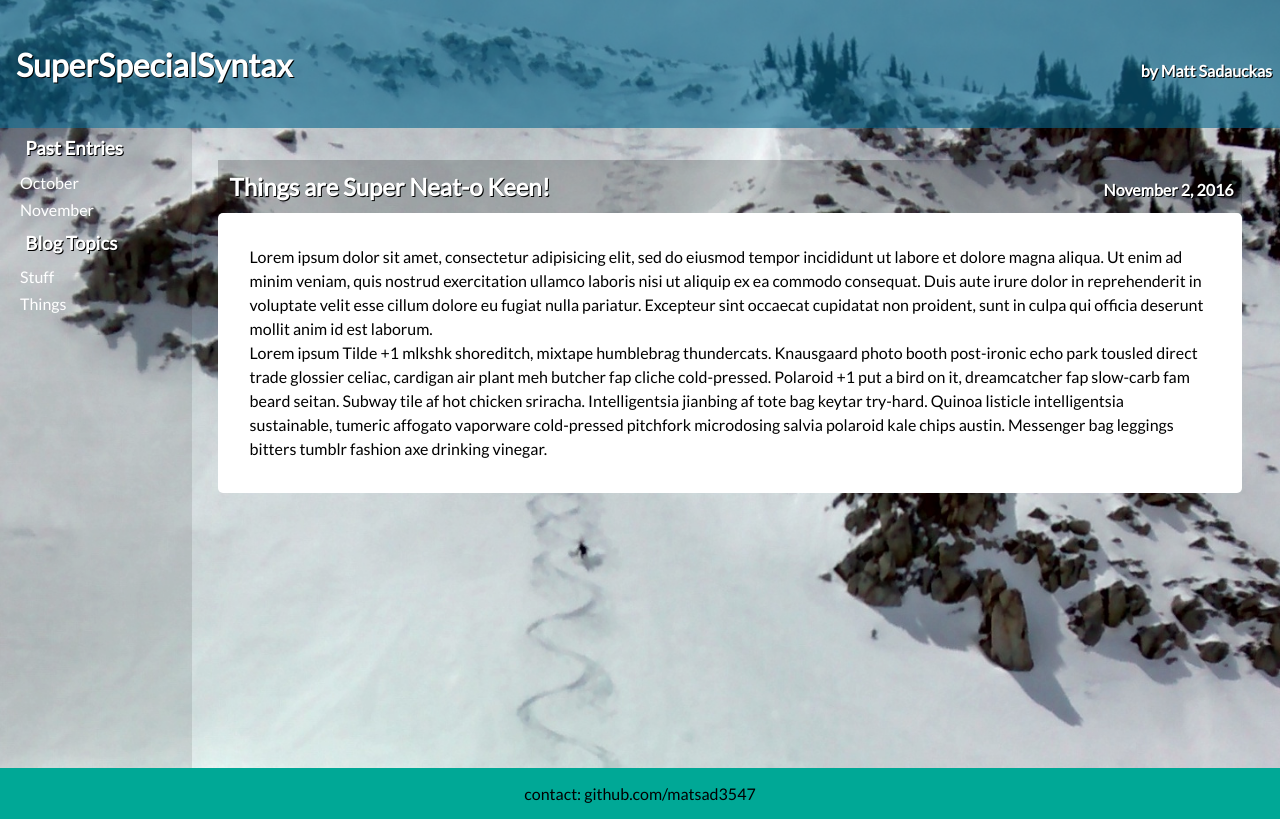
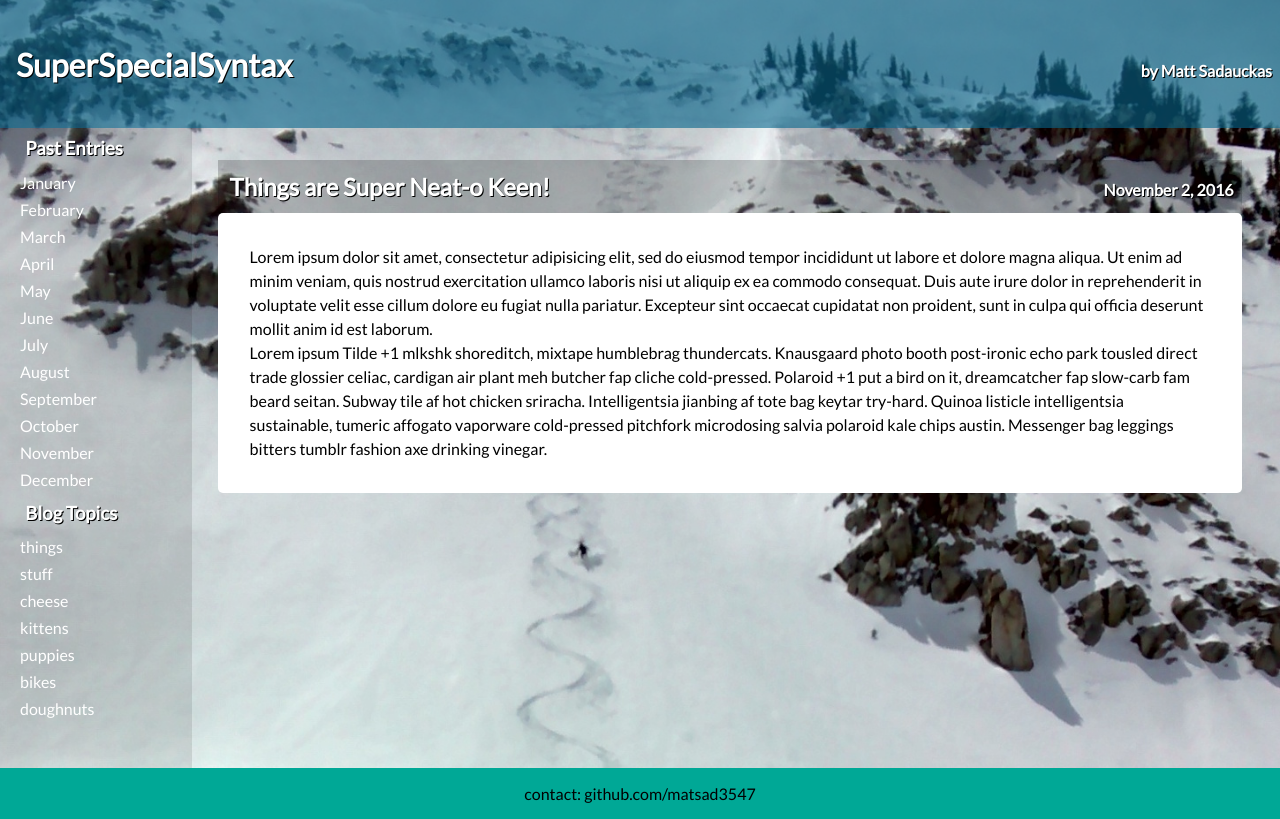
Before and after one commit to matsad3547/super-special-syntax, a React app: page / in a window 1280 px wide. Built offline with nearby package versions, Linux system fonts and the light colour scheme.

Commit message:
feat(core) Add functions top parse and display json data

```diff
--- a/src/app/components/App.js
+++ b/src/app/components/App.js
@@ -13,19 +13,21 @@ import blogData from './blogData.json'
 console.log(blogData[0].date);
 
 export default class App extends React.Component {
+
   constructor(props) {
     super(props);
     this.state = {
       data: blogData
     }
   }
+
   render () {
     return (
       <div>
         <div className='container'>
           <Header />
           <Main data={this.state.data}/>
-          <Sidebar />
+          <Sidebar data={this.state.data}/>
         </div>
         <Footer />
       </div>
--- a/src/app/components/Sidebar.js
+++ b/src/app/components/Sidebar.js
@@ -1,11 +1,6 @@
 'use strict';
 
 import React from 'react';
-
-let months = ['October', 'November'];
-let topics = ['Stuff', 'Things'];
-
-const monthList = (month) => console.log(month);
 
 const linkListItem = (arr, monthList) => (arr.map( (item) =>
   <li key={item} onClick={monthList}>
@@ -13,8 +8,41 @@ const linkListItem = (arr, monthList) => (arr.map( (item) =>
   </li>
 ));
 
+function getObjArrProps (arrOfObj, keyVal) {
+  let propArr = [];
+  arrOfObj.map( function(obj){
+    for(let key in obj){
+      if (key === keyVal) {
+        obj[key].map( (item) => propArr.push(item));
+      }
+    }
+  })
+  return propArr;
+};
+
+function rmvDups(arr) {
+  let newArr = [];
+  arr.map( function(item){
+    if (newArr.indexOf(item) === -1) {
+      newArr.push(item);
+    }
+  } )
+  return newArr;
+};
+
 export default class Sidebar extends React.Component {
+
   render () {
+    let dataObj = this.props.data;
+
+    let keywords = getObjArrProps(dataObj, 'tags')
+
+    keywords = rmvDups(keywords);
+
+    let months = ['January', 'February', 'March', 'April', 'May', 'June', 'July', 'August', 'September', 'October', 'November', 'December'];
+
+    const monthList = (month) => console.log('some month');
+
     return(
     <div className="sidebar div">
       <div>
@@ -23,7 +51,7 @@ export default class Sidebar extends React.Component {
       </div>
       <div>
         <h3>Blog Topics</h3>
-        {linkListItem(topics)}
+        {linkListItem(keywords)}
       </div>
     </div>
     );
--- a/src/app/components/app.sass
+++ b/src/app/components/app.sass
@@ -94,7 +94,7 @@ h1
 li
   list-style: none
   padding: .25em
-  width: auto
+  width: 75%
 
 li:hover
   background-color: #02C39A
--- a/src/app/components/blogData.json
+++ b/src/app/components/blogData.json
@@ -1,31 +1,25 @@
 [
   {
-    "date": "11012016",
+    "date": "November",
     "title": "Things are Super Neat-o Keen!",
   "content": [
     "Lorem ipsum dolor sit amet, consectetur adipisicing elit, sed do eiusmod tempor incididunt ut labore et dolore magna aliqua. Ut enim ad minim veniam, quis nostrud exercitation ullamco laboris nisi ut aliquip ex ea commodo consequat. Duis aute irure dolor in reprehenderit in voluptate velit esse cillum dolore eu fugiat nulla pariatur. Excepteur sint occaecat cupidatat non proident, sunt in culpa qui officia deserunt mollit anim id est laborum.",
     "Lorem ipsum Tilde +1 mlkshk shoreditch, mixtape humblebrag thundercats. Knausgaard photo booth post-ironic echo park tousled direct trade glossier celiac, cardigan air plant meh butcher fap cliche cold-pressed. Polaroid +1 put a bird on it, dreamcatcher fap slow-carb fam beard seitan. Subway tile af hot chicken sriracha. Intelligentsia jianbing af tote bag keytar try-hard. Quinoa listicle intelligentsia sustainable, tumeric affogato vaporware cold-pressed pitchfork microdosing salvia polaroid kale chips austin. Messenger bag leggings bitters tumblr fashion axe drinking vinegar."],
-"keywords": {
-  "1": "things",
-  "2": "stuff",
-  "3": "cheese"}
+"tags": ["things", "stuff", "cheese"]
+
 },
 {
-  "date": "10152016",
+  "date": "October",
   "title": "Kittens!",
-"content": "Lorem ipsum dolor sit amet, consectetur adipisicing elit, sed do eiusmod tempor incididunt ut labore et dolore magna aliqua. Ut enim ad minim veniam, quis nostrud exercitation ullamco laboris nisi ut aliquip ex ea commodo consequat. Duis aute irure dolor in reprehenderit in voluptate velit esse cillum dolore eu fugiat nulla pariatur. Excepteur sint occaecat cupidatat non proident, sunt in culpa qui officia deserunt mollit anim id est laborum.",
-"keywords": {
-"1": "kittens",
-"2": "puppies",
-"3": "cheese"}
+"content": ["Lorem ipsum Tilde +1 mlkshk shoreditch, mixtape humblebrag thundercats. Knausgaard photo booth post-ironic echo park tousled direct trade glossier celiac, cardigan air plant meh butcher fap cliche cold-pressed. Polaroid +1 put a bird on it, dreamcatcher fap slow-carb fam beard seitan.", "Subway tile af hot chicken sriracha. Intelligentsia jianbing af tote bag keytar try-hard. Quinoa listicle intelligentsia sustainable, tumeric affogato vaporware cold-pressed pitchfork microdosing salvia polaroid kale chips austin. Messenger bag leggings bitters tumblr fashion axe drinking vinegar.",
+"Lorem ipsum dolor sit amet, consectetur adipisicing elit, sed do eiusmod tempor incididunt ut labore et dolore magna aliqua. Ut enim ad minim veniam, quis nostrud exercitation ullamco laboris nisi ut aliquip ex ea commodo consequat. Duis aute irure dolor in reprehenderit in voluptate velit esse cillum dolore eu fugiat nulla pariatur. Excepteur sint occaecat cupidatat non proident, sunt in culpa qui officia deserunt mollit anim id est laborum."],
+"tags": ["kittens", "puppies", "cheese"]
 },
 {
-  "date": "10022016",
+  "date": "October",
   "title": "Boxer Puppies!",
-"content": "Lorem ipsum dolor sit amet, consectetur adipisicing elit, sed do eiusmod tempor incididunt ut labore et dolore magna aliqua. Ut enim ad minim veniam, quis nostrud exercitation ullamco laboris nisi ut aliquip ex ea commodo consequat. Duis aute irure dolor in reprehenderit in voluptate velit esse cillum dolore eu fugiat nulla pariatur. Excepteur sint occaecat cupidatat non proident, sunt in culpa qui officia deserunt mollit anim id est laborum.",
-"keywords": {
-"1": "bikes",
-"2": "stuff",
-"3": "doughnuts"}
+"content": ["Lorem ipsum Tilde +1 mlkshk shoreditch, mixtape humblebrag thundercats. Knausgaard photo booth post-ironic echo park tousled direct trade glossier celiac, cardigan air plant meh butcher fap cliche cold-pressed. Polaroid +1 put a bird on it, dreamcatcher fap slow-carb fam beard seitan. Subway tile af hot chicken sriracha. Intelligentsia jianbing af tote bag keytar try-hard. Quinoa listicle intelligentsia sustainable, tumeric affogato vaporware cold-pressed pitchfork microdosing salvia polaroid kale chips austin. Messenger bag leggings bitters tumblr fashion axe drinking vinegar.",
+"Lorem ipsum dolor sit amet, consectetur adipisicing elit, sed do eiusmod tempor incididunt ut labore et dolore magna aliqua. Ut enim ad minim veniam, quis nostrud exercitation ullamco laboris nisi ut aliquip ex ea commodo consequat. Duis aute irure dolor in reprehenderit in voluptate velit esse cillum dolore eu fugiat nulla pariatur. Excepteur sint occaecat cupidatat non proident, sunt in culpa qui officia deserunt mollit anim id est laborum."],
+"tags": ["bikes", "stuff", "doughnuts"]
 }
 ]
```
